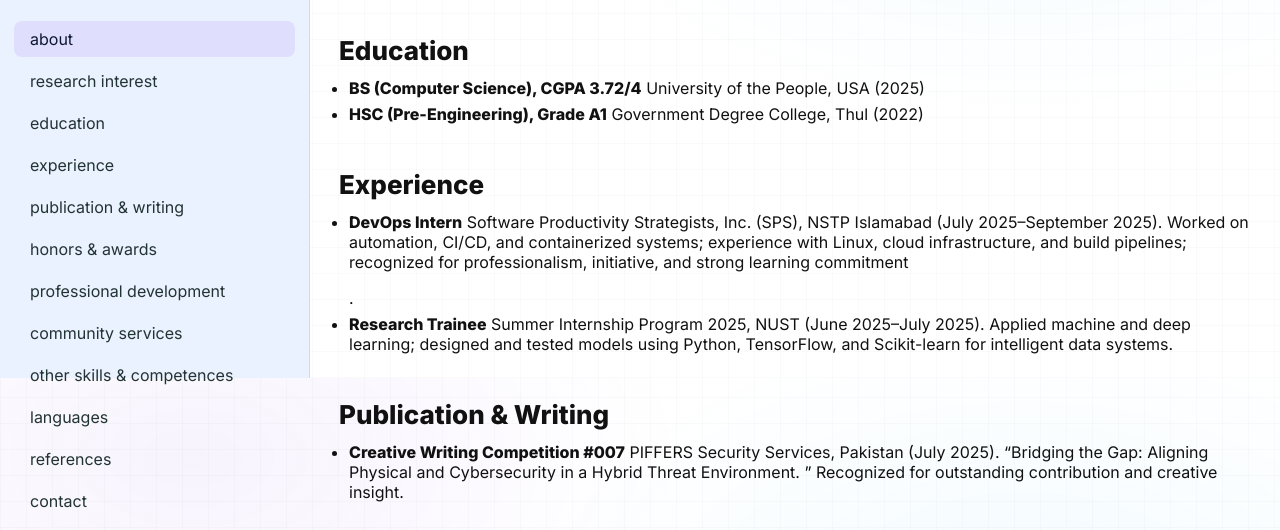
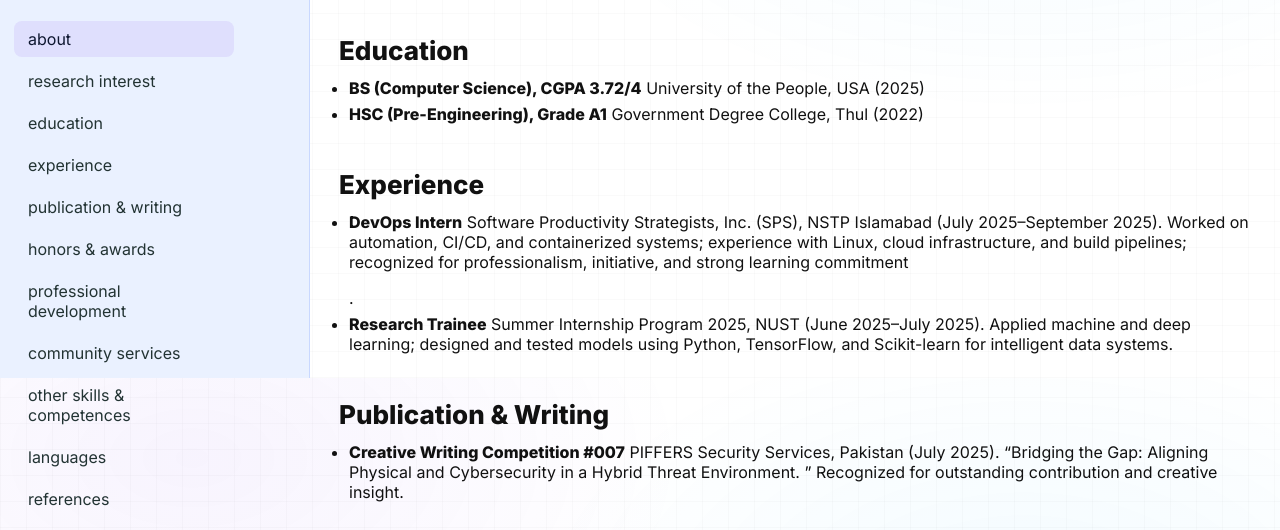
Before and after one commit to Sarfaraz216/Sarfarazahmed.github.io, a plain HTML site: page index.html in a window 1280 px wide. Shown: the part 422-952 px from the top of the page. Drawn offline with Linux system fonts and the light colour scheme.

Commit message:
index.html

```diff
--- a/index.html
+++ b/index.html
@@ -48,8 +48,10 @@ aside{
 .side-contact a{color:inherit;text-decoration:none;rgba(0,0,0,0.25)}
 [data-theme="dark"] .side-contact a{border-bottom-color:rgba(255,255,255,0.25)}
 .side-contact a:hover{color:var(--brand)}
-
-nav a{display:block;padding:8px 16px;border-radius:8px;text-decoration:none;color:#233; margin-top:6px}
+nav {
+  width: 220px; /* ← increase or decrease this value as needed */
+}
+nav a{display:block;padding:8px 14px;border-radius:8px;text-decoration:none;color:#233; margin-top:6px}
 nav a:hover, nav a.active{background:rgba(124,58,237,0.10);color:#0e1730}
 [data-theme="dark"] nav a{color:#e7ecff}
 [data-theme="dark"] nav a:hover, [data-theme="dark"] nav a.active{background:rgba(138,180,255,0.14);color:#fff}
```
